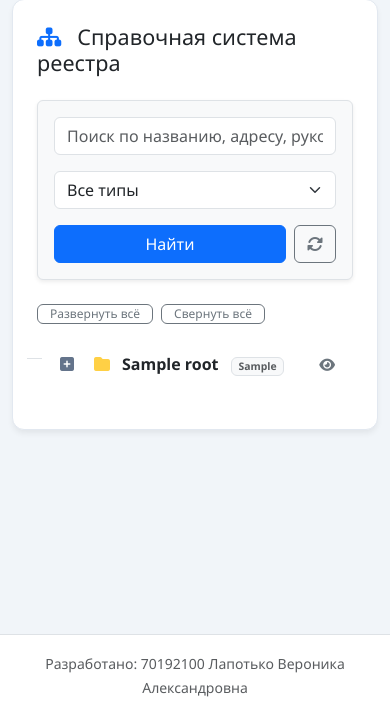
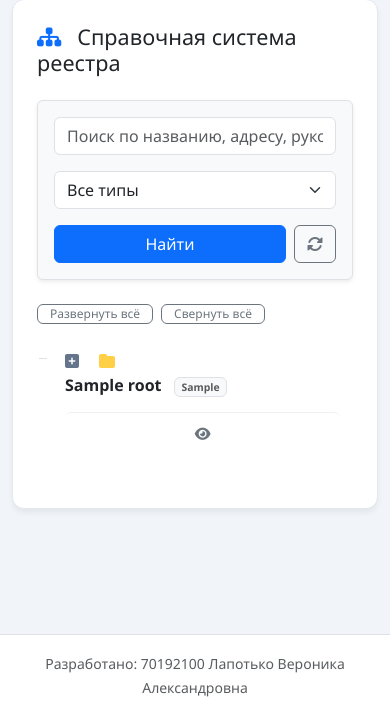
Before and after one commit to LapotkoVeronikaA/IS_openStreetMap, a Python web app: template app/organizations/templates/organizations_index.html in a window 390 px wide. Shown: the part 129-844 px from the top of the page. Run offline with Jinja, Linux system fonts and the light colour scheme; the template is opened without the code that fills it: most values are stand-ins (such as "Sample title", 1, 10 or a date in 2020).

Commit message:
исправлено отображение на маленьком разрешении экрана

```diff
--- a/app/organizations/templates/organizations_index.html
+++ b/app/organizations/templates/organizations_index.html
@@ -8,16 +8,101 @@
 
 {% block extra_css %}
 <style>
-    .tree-container { font-family: 'Segoe UI', sans-serif; }
-    .tree-node { position: relative; list-style: none; }
-    .tree-ul { padding-left: 20px; margin-left: 10px; border-left: 1px solid #dee2e6; }
-    .tree-node::before { content: ""; position: absolute; top: 18px; left: -20px; width: 15px; border-bottom: 1px solid #dee2e6; }
-    .tree-root { border-left: none; padding-left: 0; }
-    .tree-content { display: flex; align-items: center; padding: 8px 12px; border-radius: 6px; transition: 0.2s; background: #fff; margin-bottom: 4px; border: 1px solid transparent; }
-    .tree-content:hover { background-color: #f1f5f9; border-color: #e2e8f0; }
-    .toggle-icon { cursor: pointer; width: 24px; margin-right: 8px; color: #64748b; }
-    .type-icon { margin-right: 10px; width: 20px; text-align: center; }
-    .icon-uni { color: #dc3545; } .icon-branch { color: #d63384; } .icon-faculty { color: #0d6efd; }
+    /* Основные стили дерева */
+    .tree-container {
+        font-family: 'Segoe UI', sans-serif;
+        overflow-x: auto; /* Добавляет скролл, если дерево уходит вправо */
+        padding-bottom: 10px; /* Отступ для скроллбара */
+    }
+    .tree-node {
+        position: relative;
+        list-style: none;
+        min-width: 300px; /* Минимальная ширина, чтобы контент не сжимался в 0 */
+    }
+    .tree-ul {
+        padding-left: 20px;
+        margin-left: 10px;
+        border-left: 1px solid #dee2e6;
+    }
+    .tree-node::before {
+        content: "";
+        position: absolute;
+        top: 18px;
+        left: -20px;
+        width: 15px;
+        border-bottom: 1px solid #dee2e6;
+    }
+    .tree-root {
+        border-left: none;
+        padding-left: 0;
+    }
+
+    /* Контейнер строки дерева */
+    .tree-content {
+        display: flex;
+        align-items: center;
+        padding: 8px 12px;
+        border-radius: 6px;
+        transition: 0.2s;
+        background: #fff;
+        margin-bottom: 4px;
+        border: 1px solid transparent;
+        flex-wrap: wrap; /* Разрешаем перенос элементов внутри строки */
+    }
+    .tree-content:hover {
+        background-color: #f1f5f9;
+        border-color: #e2e8f0;
+    }
+
+    .toggle-icon {
+        cursor: pointer;
+        width: 24px;
+        margin-right: 8px;
+        color: #64748b;
+    }
+    .type-icon {
+        margin-right: 10px;
+        width: 20px;
+        text-align: center;
+    }
+
+    .tree-text-content {
+        flex-grow: 1;
+        display: flex;
+        align-items: center;
+        justify-content: space-between;
+        flex-wrap: wrap; /* Перенос для мобилок */
+        gap: 10px;
+    }
+
+    /* Стили для иконок типов */
+    .icon-uni { color: #dc3545; }
+    .icon-branch { color: #d63384; }
+    .icon-faculty { color: #0d6efd; }
+
+    /* Адаптация под мобильные устройства */
+    @media (max-width: 576px) {
+        .tree-ul {
+            padding-left: 10px; /* Уменьшаем отступ вложенности на мобильном */
+            margin-left: 5px;
+        }
+        .tree-node::before { width: 8px; left: -13px; } /* Корректируем линии */
+
+        .tree-text-content {
+            flex-direction: column; /* Кнопки под текстом */
+            align-items: flex-start;
+            width: 100%;
+        }
+
+        .tree-actions {
+            width: 100%;
+            display: flex;
+            justify-content: flex-end; /* Кнопки справа */
+            border-top: 1px solid #f0f0f0;
+            margin-top: 5px;
+            padding-top: 5px;
+        }
+    }
 </style>
 {% endblock %}
 
@@ -102,33 +187,42 @@
 {% macro render_tree_node(org) %}
 <li class="tree-node">
     <div class="tree-content">
+        <!-- Иконка сворачивания/разворачивания -->
         {% if org.children.count() > 0 %}
             <div class="toggle-icon" data-bs-toggle="collapse" data-bs-target="#node-{{ org.id }}"><i class="fas fa-plus-square"></i></div>
         {% else %}
             <div class="toggle-icon" style="opacity: 0.2;"><i class="fas fa-minus"></i></div>
         {% endif %}
+
+        <!-- Иконка типа -->
         <div class="type-icon">
             {% if 'Университет' in (org.org_type or '') %}<i class="fas fa-university icon-uni"></i>
             {% elif 'Филиал' in (org.org_type or '') %}<i class="fas fa-building icon-branch"></i>
             {% elif 'Факультет' in (org.org_type or '') %}<i class="fas fa-graduation-cap icon-faculty"></i>
             {% else %}<i class="fas fa-folder text-warning opacity-75"></i>{% endif %}
         </div>
-        <div class="flex-grow-1 d-flex align-items-center justify-content-between">
+
+        <!-- Текст и Кнопки -->
+        <div class="tree-text-content">
+            <!-- Название и Тип -->
             <div>
-                <a href="{{ url_for('organizations.view_org', org_id=org.id) }}" class="text-decoration-none fw-bold text-dark">{{ org.name }}</a>
+                <a href="{{ url_for('organizations.view_org', org_id=org.id) }}" class="text-decoration-none fw-bold text-dark text-break">{{ org.name }}</a>
                 <span class="badge bg-light text-muted border ms-2" style="font-size: 0.65rem;">{{ org.org_type }}</span>
             </div>
-            <div class="btn-group btn-group-sm">
-                 <a href="{{ url_for('organizations.view_org', org_id=org.id) }}" class="btn btn-link text-secondary p-1"><i class="fas fa-eye"></i></a>
+
+            <!-- Группа кнопок (Actions) -->
+            <div class="btn-group btn-group-sm tree-actions">
+                 <a href="{{ url_for('organizations.view_org', org_id=org.id) }}" class="btn btn-link text-secondary p-1" title="Просмотр"><i class="fas fa-eye"></i></a>
                  {% if check_user_permission('manage_organizations') %}
-                 <a href="{{ url_for('organizations.edit_org', org_id=org.id) }}" class="btn btn-link text-primary p-1"><i class="fas fa-edit"></i></a>
+                 <a href="{{ url_for('organizations.edit_org', org_id=org.id) }}" class="btn btn-link text-primary p-1" title="Редактировать"><i class="fas fa-edit"></i></a>
                  <form action="{{ url_for('organizations.delete_org', org_id=org.id) }}" method="POST" class="d-inline" onsubmit="return confirm('Удалить объект и все подчиненные элементы?');">
-                    <button type="submit" class="btn btn-link text-danger p-1"><i class="fas fa-trash-alt"></i></button>
+                    <button type="submit" class="btn btn-link text-danger p-1" title="Удалить"><i class="fas fa-trash-alt"></i></button>
                  </form>
                  {% endif %}
             </div>
         </div>
     </div>
+
     {% if org.children.count() > 0 %}
     <ul class="tree-ul collapse" id="node-{{ org.id }}">
         {% for child in org.children %}
```
Also changed, not shown: app/map/templates/map.html (+17 -8 lines).
